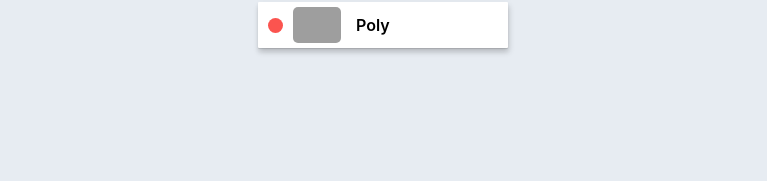
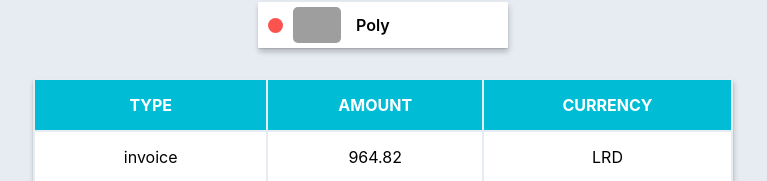
Before and after one commit to yanakozhokar/goit-react-hw-01-components, a React (Create React App) app: page / in a window 1280 px wide. Shown: the part 771-952 px from the top of the page, without its empty margins (257-1024 px from the left). Before the commit the page ends 849 px from the top, so only its background shows below. Built offline with nearby package versions, Linux system fonts and the light colour scheme; grey boxes are pictures that could not be loaded.

Commit message:
task-04 completed

```diff
--- a/src/components/App.jsx
+++ b/src/components/App.jsx
@@ -1,9 +1,11 @@
 import { Profile } from 'components/Profile/Profile.jsx';
 import { Statistics } from 'components/Statistics/Statistics.jsx';
 import { FriendList } from 'components/FriendList/FriendList.jsx';
+import { TransactionHistory } from 'components/TransactionHistory/TransactionHistory';
 import user from 'user.json';
 import data from 'data.json';
 import friends from 'friends.json';
+import transactions from 'transactions.json';
 
 export const App = () => {
   return (
@@ -19,6 +21,7 @@
       />
       <Statistics title="Upload stats" stats={data} />
       <FriendList friends={friends} />
+      <TransactionHistory items={transactions} />
     </div>
   );
 };
--- a/src/components/FriendList/FriendList.jsx
+++ b/src/components/FriendList/FriendList.jsx
@@ -7,7 +7,7 @@
     <ul className={css.friendList}>
       {friends.map(({ id, avatar, name, isOnline }) => (
         <FriendListItem
-          id={id}
+          key={id}
           avatar={avatar}
           name={name}
           isOnline={isOnline}
--- a/src/components/FriendListItem/FriendListItem.jsx
+++ b/src/components/FriendListItem/FriendListItem.jsx
@@ -1,9 +1,9 @@
 import PropTypes from 'prop-types';
 import css from 'components/FriendListItem/FriendListItem.module.css';
 
-export const FriendListItem = ({ id, avatar, name, isOnline }) => {
+export const FriendListItem = ({ avatar, name, isOnline }) => {
   return (
-    <li className={css.item} key={id}>
+    <li className={css.item}>
       <span
         className={`${css.status} ${isOnline ? css.online : css.offline}`}
       ></span>
--- /dev/null
+++ b/src/components/TransactionHistory/TransactionHistory.jsx
@@ -0,0 +1,32 @@
+import PropTypes from 'prop-types';
+import { TransactionItem } from 'components/TransactionItem/TransactionItem';
+import css from 'components/TransactionHistory/TransactionHistory.module.css';
+
+export const TransactionHistory = ({ items }) => {
+  return (
+    <table className={css.transactionHistory}>
+      <thead>
+        <tr>
+          <th>Type</th>
+          <th>Amount</th>
+          <th>Currency</th>
+        </tr>
+      </thead>
+
+      <tbody>
+        {items.map(({ id, type, amount, currency }) => (
+          <TransactionItem
+            key={id}
+            type={type}
+            amount={amount}
+            currency={currency}
+          />
+        ))}
+      </tbody>
+    </table>
+  );
+};
+
+TransactionHistory.propTypes = {
+  items: PropTypes.arrayOf(PropTypes.shape),
+};
--- /dev/null
+++ b/src/components/TransactionHistory/TransactionHistory.module.css
@@ -0,0 +1,30 @@
+.transactionHistory {
+  margin: 30px auto;
+  width: 700px;
+  text-align: center;
+  box-shadow: 0px 1px 1px rgba(0, 0, 0, 0.12), 0px 4px 4px rgba(0, 0, 0, 0.06),
+    1px 4px 6px rgba(0, 0, 0, 0.16);
+}
+
+thead {
+  text-transform: uppercase;
+  color: #ffffff;
+  background-color: #00bcd5;
+}
+
+tbody tr:nth-child(even) {
+  background-color: #ecf1f4;
+}
+
+tbody tr:nth-child(odd) {
+  background-color: #ffffff;
+}
+
+tr {
+  width: 100%;
+}
+
+th,
+td {
+  padding: 15px;
+}
--- /dev/null
+++ b/src/components/TransactionItem/TransactionItem.jsx
@@ -0,0 +1,18 @@
+import PropTypes from 'prop-types';
+
+export const TransactionItem = ({ type, amount, currency }) => {
+  return (
+    <tr>
+      <td>{type}</td>
+      <td>{amount}</td>
+      <td>{currency}</td>
+    </tr>
+  );
+};
+
+TransactionItem.propTypes = {
+  id: PropTypes.string,
+  type: PropTypes.string,
+  amount: PropTypes.string,
+  currency: PropTypes.string,
+};
--- /dev/null
+++ b/src/transactions.json
@@ -0,0 +1,122 @@
+[
+  {
+    "id": "1e0700a2-5183-4291-85cc-2065a036a683",
+    "type": "invoice",
+    "amount": "964.82",
+    "currency": "LRD"
+  },
+  {
+    "id": "a30f821b-4d25-4ff0-abdd-e340b3f0dd2b",
+    "type": "payment",
+    "amount": "686.50",
+    "currency": "WST"
+  },
+  {
+    "id": "44dca67a-8e5a-4798-bf8e-b15efd4e1abd",
+    "type": "invoice",
+    "amount": "828.62",
+    "currency": "UGX"
+  },
+  {
+    "id": "ea8ed3dc-2b68-4a53-905a-53ecb0adef33",
+    "type": "withdrawal",
+    "amount": "527.80",
+    "currency": "ALL"
+  },
+  {
+    "id": "ea76146a-0b00-4b80-bc02-a8c822176712",
+    "type": "withdrawal",
+    "amount": "371.43",
+    "currency": "MUR"
+  },
+  {
+    "id": "63ca02f9-d637-46b5-9237-f3b24425e029",
+    "type": "payment",
+    "amount": "862.44",
+    "currency": "AUD"
+  },
+  {
+    "id": "ed0263e8-59a5-4bf1-87e0-2bb88e53dc34",
+    "type": "withdrawal",
+    "amount": "907.00",
+    "currency": "GEL"
+  },
+  {
+    "id": "6013bad0-750c-4691-8bc2-d8f2b43969c4",
+    "type": "withdrawal",
+    "amount": "352.52",
+    "currency": "UGX"
+  },
+  {
+    "id": "252c7be4-8b06-4fa7-8d42-61fb835b70d5",
+    "type": "payment",
+    "amount": "388.98",
+    "currency": "TOP"
+  },
+  {
+    "id": "4eaab41b-b967-40ac-82ed-85fc66f646f1",
+    "type": "deposit",
+    "amount": "103.10",
+    "currency": "BWP"
+  },
+  {
+    "id": "9648a350-8469-42d5-8bf3-18090de5fe67",
+    "type": "withdrawal",
+    "amount": "322.32",
+    "currency": "MRO"
+  },
+  {
+    "id": "9c5c25fb-1a95-4b2f-8d1f-4c4426d677cc",
+    "type": "invoice",
+    "amount": "14.79",
+    "currency": "PYG"
+  },
+  {
+    "id": "43ef232c-80e9-4d6f-b48a-b22405620de3",
+    "type": "payment",
+    "amount": "904.86",
+    "currency": "CHF"
+  },
+  {
+    "id": "5161682e-e620-4019-ab0a-24ceb10fbd20",
+    "type": "withdrawal",
+    "amount": "307.08",
+    "currency": "NOK"
+  },
+  {
+    "id": "7b119d71-42e6-4c42-a141-6818b07bb9ff",
+    "type": "invoice",
+    "amount": "275.07",
+    "currency": "AWG"
+  },
+  {
+    "id": "a4f65722-65c4-4c28-b1f4-b8ed988bb205",
+    "type": "deposit",
+    "amount": "213.10",
+    "currency": "STD"
+  },
+  {
+    "id": "c6e5784b-0ca3-48d6-86e5-b5128af5a523",
+    "type": "invoice",
+    "amount": "116.11",
+    "currency": "CUP CUC"
+  },
+  {
+    "id": "c9ebed6a-3a02-4b49-ac0d-0534b51f2bfd",
+    "type": "invoice",
+    "amount": "878.67",
+    "currency": "HKD"
+  },
+  {
+    "id": "a4a98b0e-b22c-438b-9f83-de2df52110c8",
+    "type": "invoice",
+    "amount": "725.03",
+    "currency": "UYU UYI"
+  },
+  {
+    "id": "b39bfa7a-0166-4c47-94d6-87d20590f746",
+    "type": "payment",
+    "amount": "405.45",
+    "currency": "MDL"
+  }
+]
```
Also changed, not shown: src/components/TransactionItem/TransactionItem.module.css (added).
